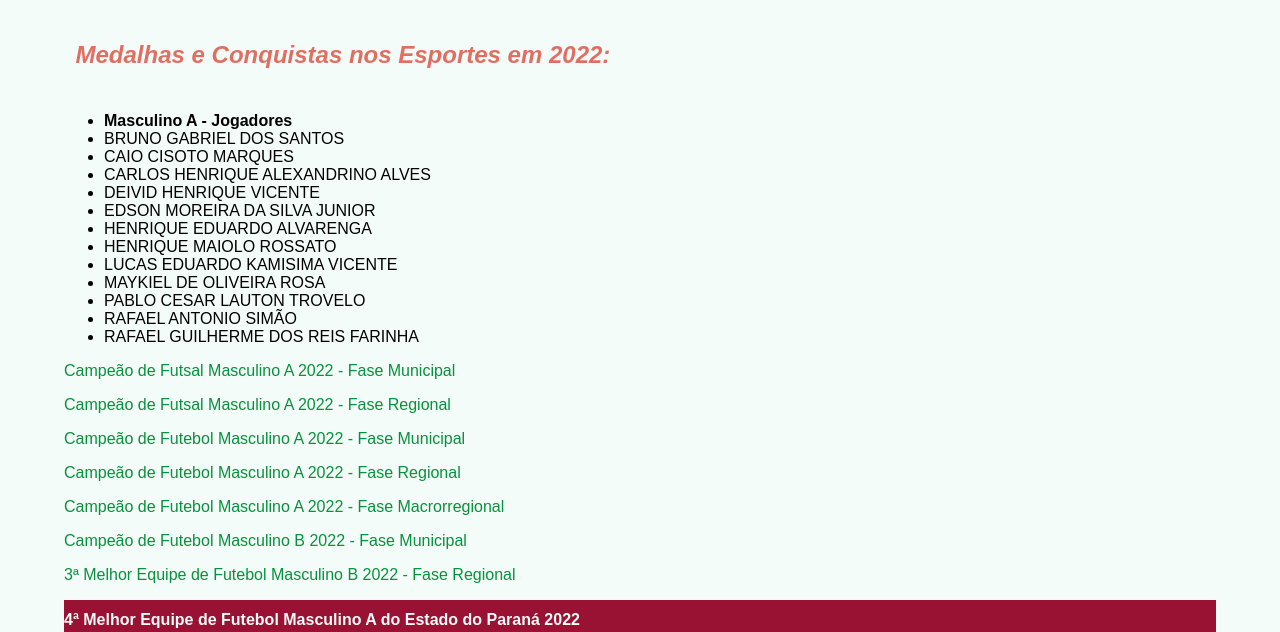
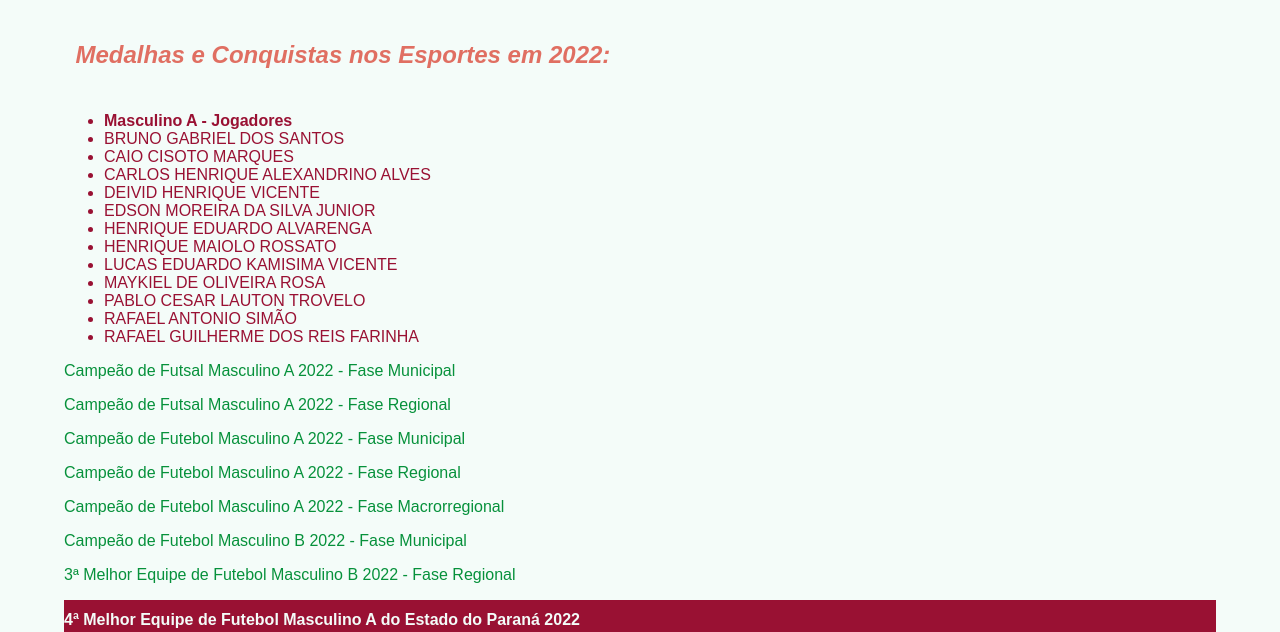
Before and after one commit to Gustavo-Calixto/Prof.-Gustavo-Calixto, a plain HTML site: page index.html in a window 1280 px wide. Shown: the part 168-800 px from the top of the page. Drawn offline with Linux system fonts and the light colour scheme.

Commit message:
Aplicação das Tags de Divisão e Lista

```diff
--- a/style.css
+++ b/style.css
@@ -46,3 +46,7 @@ p {color: #06913B}
     padding-left: 0%;
     padding-right: 0%;
 }
+
+.jogadoresM {
+    color: #913;
+}
```
